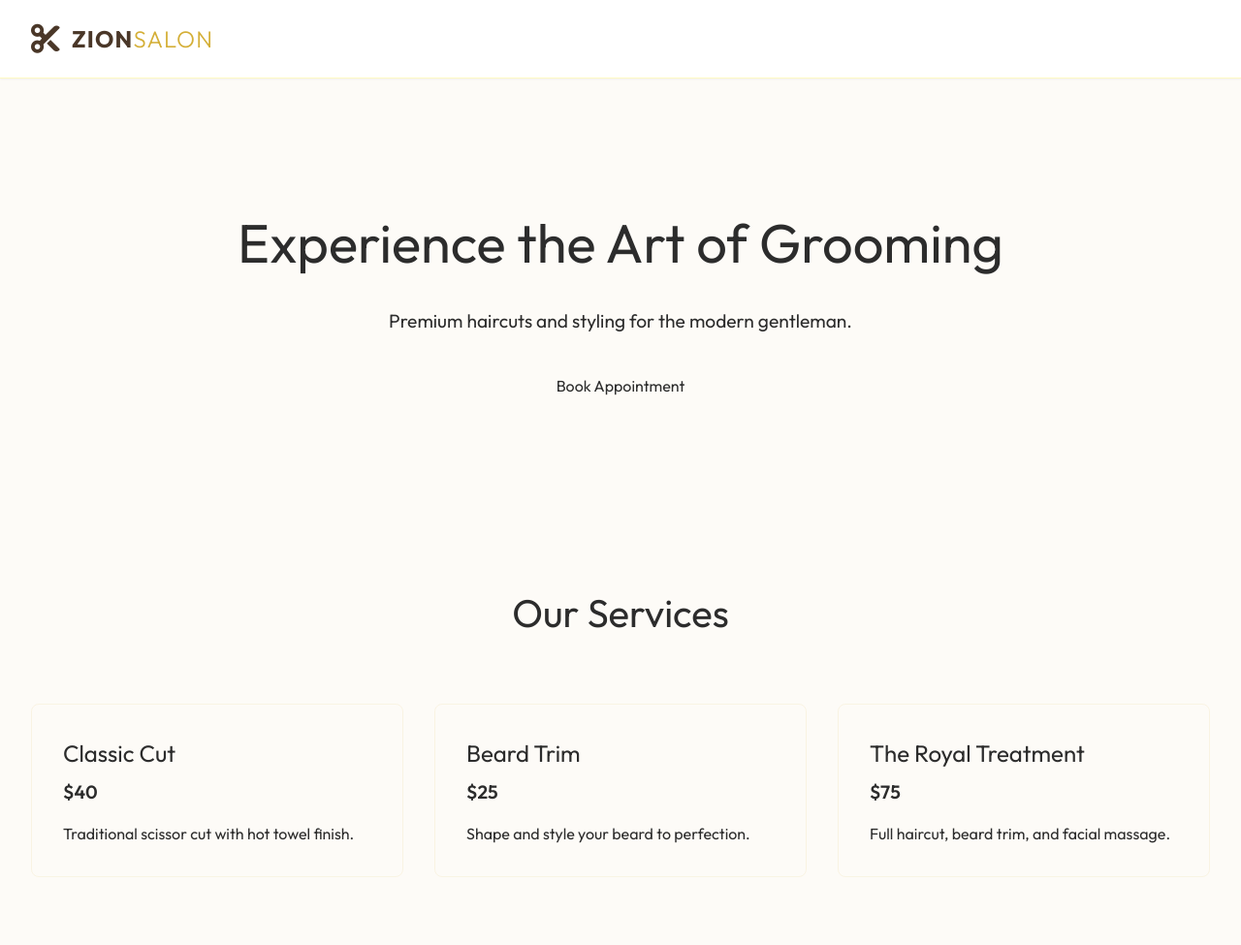
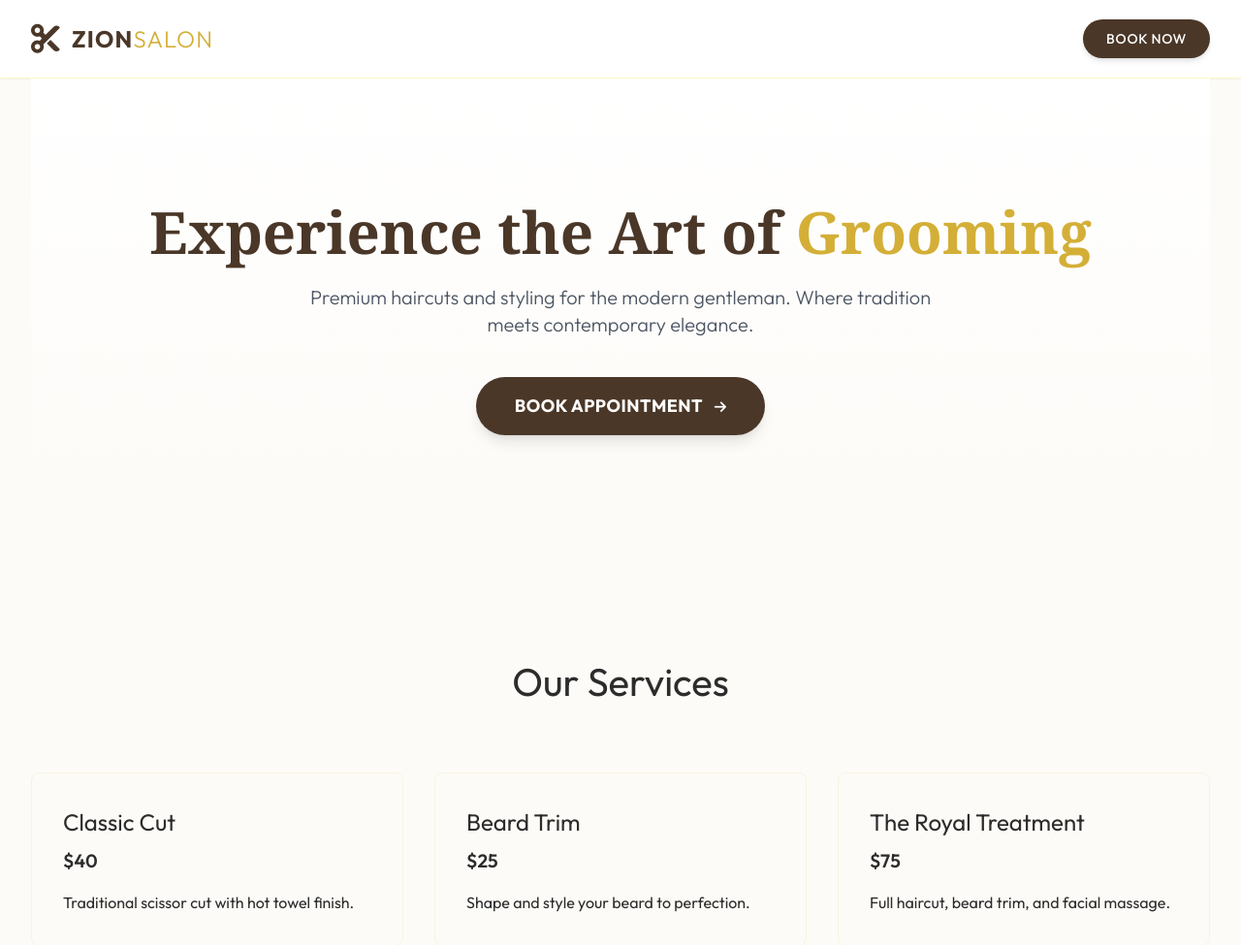
Before and after one commit to ram58059/bookmycut, a Django app: page / in a window 1280 px wide. Shown: the top 975 px of the page at 97% size. Run offline with Django 5.2, Linux system fonts and the light colour scheme; some libraries are stand-ins or nearby versions.

Commit message:
feat: Enhance UI for home, gender selection, and services pages, and update booking navigation flow.

```diff
--- a/templates/base.html
+++ b/templates/base.html
@@ -78,11 +78,20 @@
                                 class="text-gold font-light">SALON</span></span>
                     </a>
                 </div>
-                <!-- Mobile menu button -->
-                <div class="flex items-center md:hidden">
-                    <button type="button" class="text-brown hover:text-gold">
-                        <i class="fas fa-bars text-2xl"></i>
-                    </button>
+
+                <!-- Desktop CTA Button & Mobile Menu -->
+                <div class="flex items-center space-x-6">
+                    <a href="{% url 'gender_selection' %}"
+                        class="hidden md:inline-flex items-center bg-brown hover:bg-gold text-white font-medium px-6 py-2.5 rounded-full shadow-md transition-all duration-300 hover:-translate-y-0.5 hover:shadow-lg text-sm uppercase tracking-wider">
+                        <span>Book Now</span>
+                    </a>
+
+                    <!-- Mobile menu button -->
+                    <div class="flex items-center md:hidden">
+                        <button type="button" class="text-brown hover:text-gold transition-colors p-2">
+                            <i class="fas fa-bars text-2xl"></i>
+                        </button>
+                    </div>
                 </div>
             </div>
         </div>
--- a/templates/core/home.html
+++ b/templates/core/home.html
@@ -1,11 +1,16 @@
 {% extends 'base.html' %}
 
 {% block content %}
-<section class="hero">
-    <div class="container hero-container">
-        <h1 class="hero-title">Experience the Art of Grooming</h1>
-        <p class="hero-subtitle">Premium haircuts and styling for the modern gentleman.</p>
-        <a href="{% url 'service_list' %}" class="btn btn-solid">Book Appointment</a>
+<section class="hero py-32 text-center bg-gradient-to-b from-white to-soft-cream">
+    <div class="container mx-auto px-4">
+        <h1 class="text-5xl md:text-6xl font-bold text-brown mb-6 font-serif">Experience the Art of <span
+                class="text-gold">Grooming</span></h1>
+        <p class="text-xl text-gray-600 mb-10 max-w-2xl mx-auto font-light">Premium haircuts and styling for the modern
+            gentleman. Where tradition meets contemporary elegance.</p>
+        <a href="{% url 'gender_selection' %}"
+            class="inline-block bg-brown hover:bg-gold text-white font-bold py-4 px-10 rounded-full shadow-lg transform transition-all duration-300 hover:-translate-y-1 hover:shadow-xl text-lg tracking-wide uppercase">
+            Book Appointment <i class="fas fa-arrow-right ml-2 text-sm"></i>
+        </a>
     </div>
 </section>
 
@@ -34,27 +39,6 @@
 </section>
 
 <style>
-    .hero {
-        padding: 8rem 0 6rem;
-        text-align: center;
-    }
-
-    .hero-title {
-        font-family: var(--font-serif);
-        font-size: 3.5rem;
-        color: var(--color-text);
-        margin-bottom: 1.5rem;
-    }
-
-    .hero-subtitle {
-        font-size: 1.2rem;
-        color: var(--color-text-muted);
-        margin-bottom: 2.5rem;
-        max-width: 600px;
-        margin-left: auto;
-        margin-right: auto;
-    }
-
     .services {
         padding: 6rem 0;
     }
```
Also changed, not shown: templates/bookings/gender_selection.html (+15 -11 lines), templates/bookings/services.html (+58 -43 lines).
